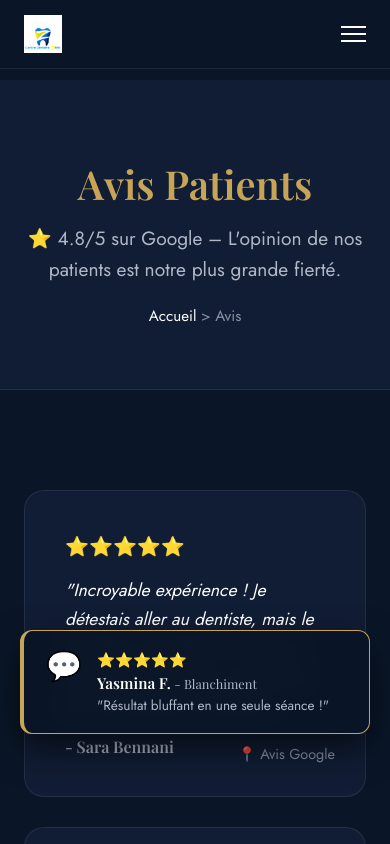
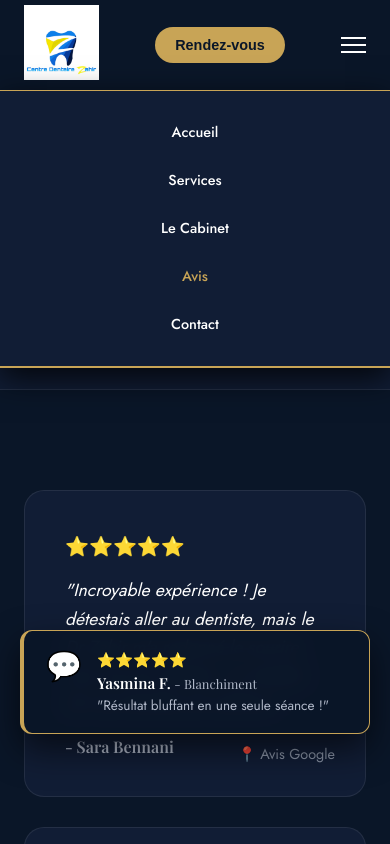
Before and after one commit to othmaneelc/dr-zahir, a plain HTML site: page avis.html in a window 390 px wide. Both pictures are taken after a click on the button "Menu". Shown: the top 844 px of the page. Drawn offline with nearby package versions, Linux system fonts and the light colour scheme; a web font is replaced by a local one.

Commit message:
Fix logo scaling and mobile navbar visibility/toggle

```diff
--- a/avis.html
+++ b/avis.html
@@ -35,10 +35,10 @@
         .container { max-width: 1200px; margin: 0 auto; padding: 0 24px; }
 
         /* Navbar */
-        .navbar { position: fixed; top: 0; width: 100%; z-index: 100; padding: 15px 0; transition: var(--transition); background: var(--navy); border-bottom: 1px solid var(--glass-border); overflow: hidden; }
-        .navbar.scrolled { background: rgba(10, 22, 40, 0.95); backdrop-filter: blur(10px); padding: 10px 0; box-shadow: 0 4px 20px rgba(0,0,0,0.5); }
-        .nav-container { display: flex; justify-content: space-between; align-items: center; flex-wrap: nowrap; }
-        .nav-brand img { height: 45px; width: auto; object-fit: contain; display: block; }
+        .navbar { position: fixed; top: 0; width: 100%; z-index: 100; padding: 10px 0; transition: var(--transition); background: var(--navy); border-bottom: 1px solid var(--glass-border); overflow: visible; }
+        .navbar.scrolled { background: rgba(10, 22, 40, 0.95); backdrop-filter: blur(10px); padding: 5px 0; box-shadow: 0 4px 20px rgba(0,0,0,0.5); }
+        .nav-container { display: flex; justify-content: space-between; align-items: center; flex-wrap: nowrap; height: 80px; }
+        .nav-brand img { height: 90px; width: auto; object-fit: contain; display: block; margin-top: -5px; }
         .nav-links { display: flex; align-items: center; gap: 20px; flex-wrap: nowrap; }
         .nav-links a { color: var(--white); font-weight: 500; font-size: 0.9rem; transition: color 0.3s; white-space: nowrap; }
         .nav-links a:hover, .nav-links a.active { color: var(--gold); }
@@ -49,14 +49,17 @@
         .hamburger span { width: 25px; height: 2px; background: var(--white); transition: 0.3s; }
 
         @media (max-width: 1200px) {
-            .nav-phone { display: none; }
+            .nav-phone a { display: none; }
         }
 
         @media (max-width: 992px) {
-            .nav-links { display: none; }
+            .nav-links { display: none; z-index: 99; }
             .hamburger { display: flex; }
-            /* Mobile menu styles */
-            .nav-links.mobile-active { display: flex; position: absolute; top: 100%; left: 0; width: 100%; background: var(--navy-light); flex-direction: column; padding: 20px 0; border-bottom: 1px solid var(--gold); }
+            .nav-links.mobile-active { display: flex !important; position: absolute; top: 100%; left: 0; width: 100%; background: var(--navy-light); flex-direction: column; padding: 30px 0; border-bottom: 2px solid var(--gold); border-top: 1px solid var(--gold); gap: 25px; box-shadow: 0 10px 30px rgba(0,0,0,0.8); }
+        }
+        @media (max-width: 600px) {
+            .nav-brand img { height: 75px; }
+            .nav-container { height: 70px; }
         }
 
         /* Shared Styles */
@@ -132,9 +135,9 @@
         .orb-1 { width: 500px; height: 500px; background: radial-gradient(circle, rgba(200,164,86,0.1), transparent 70%); top: -100px; left: -100px; animation: float 10s ease-in-out infinite; }
         .orb-2 { width: 600px; height: 600px; background: radial-gradient(circle, rgba(30,80,160,0.15), transparent 70%); bottom: -150px; right: -150px; animation: float 12s ease-in-out infinite reverse; }
 
-        .nav-brand img { height: 45px; width: auto; object-fit: contain; display: block; border: none; background: none; transition: height 0.3s; }
-        .navbar.scrolled .nav-brand img { height: 40px; }
-        @media (max-width: 992px) { .nav-brand img { height: 38px; } }
+        .nav-brand img { height: 90px; width: auto; object-fit: contain; display: block; border: none; background: none; transition: height 0.3s; }
+        .navbar.scrolled .nav-brand img { height: 75px; }
+        @media (max-width: 600px) { .nav-brand img { height: 75px; } }
 
         .service-card { transition: all 0.4s cubic-bezier(0.175, 0.885, 0.32, 1.275); position: relative; overflow: hidden; }
         .service-card::before { content: ''; position: absolute; inset: 0; background: radial-gradient(circle at 50% 0%, var(--gold-glow), transparent 70%); opacity: 0; transition: 0.4s; pointer-events: none; }
```
Also changed, not shown: build_site.js (+14 -11 lines), cabinet.html (+14 -11 lines), contact.html (+14 -11 lines), index.html (+14 -11 lines), services.html (+14 -11 lines).
